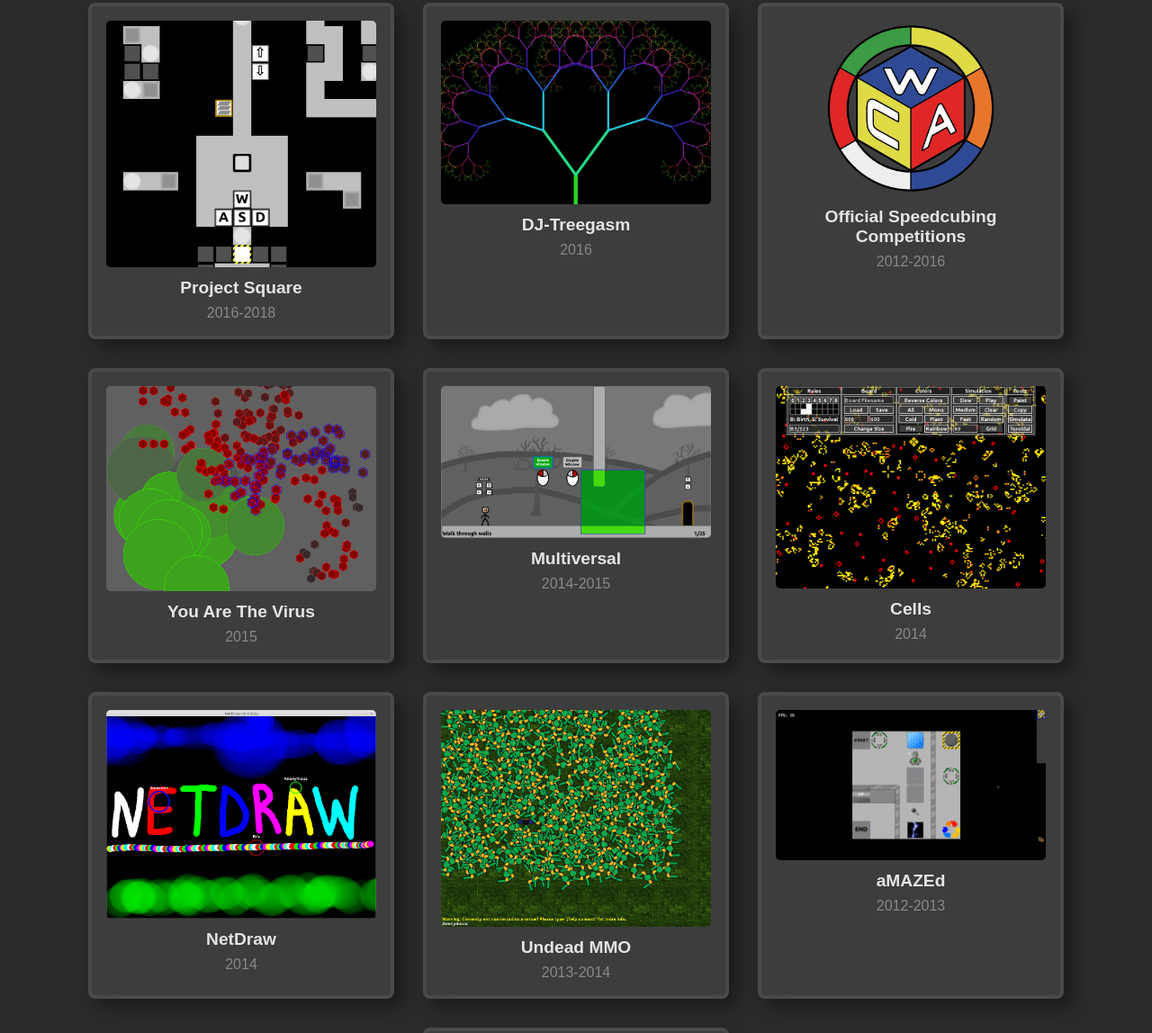
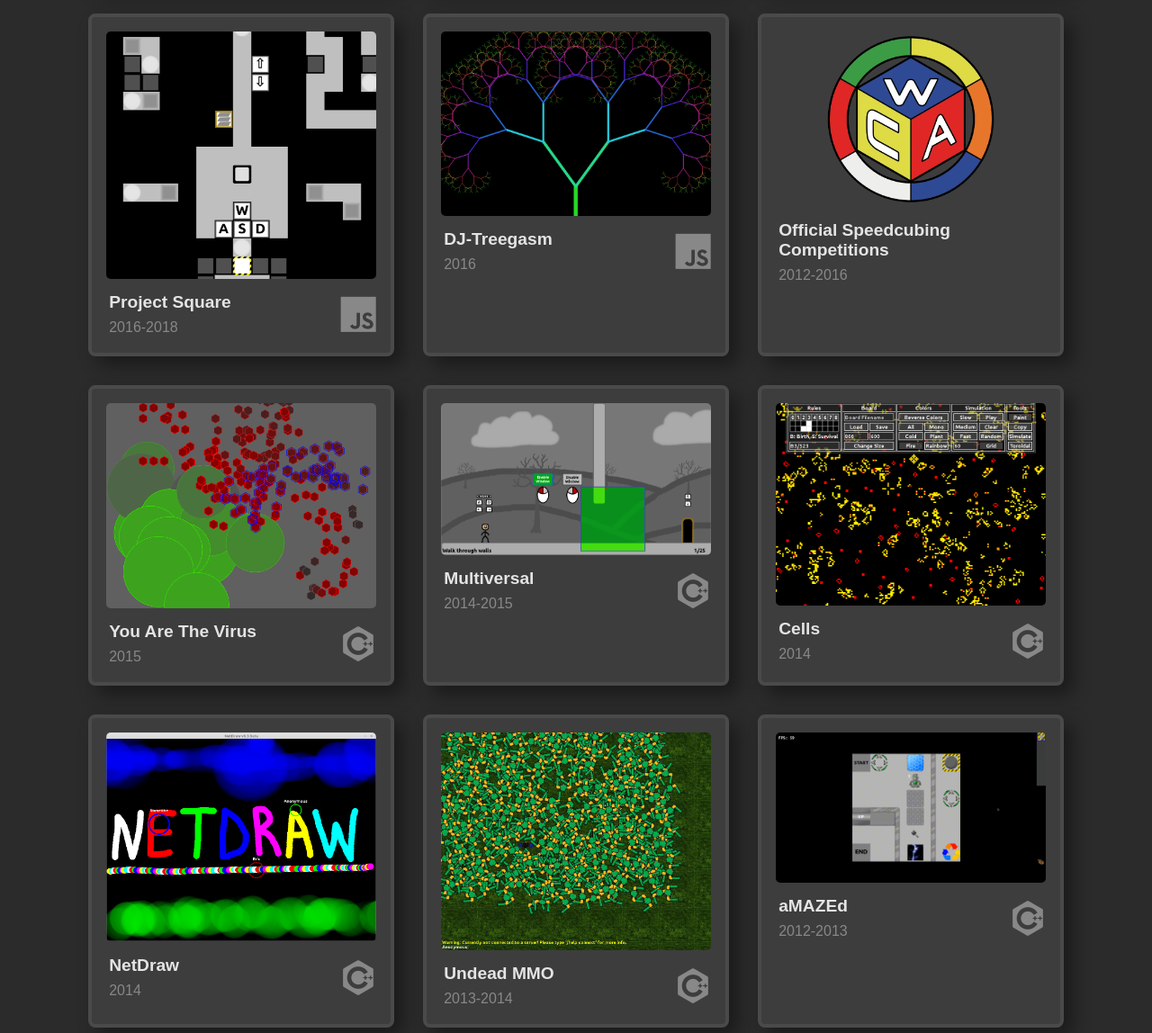
Before and after one commit to ayebear/ayebear.github.io, a plain HTML site: page index.html in a window 1280 px wide. Shown: the part 968-2116 px from the top of the page at 90% size. Drawn offline with nearby package versions, Linux system fonts and the light colour scheme.

Commit message:
Add language icons

```diff
--- a/index.html
+++ b/index.html
@@ -6,6 +6,7 @@
 	<meta name="viewport" content="width=device-width, initial-scale=1.0">
 	<meta name="theme-color" content="#000000" />
 	<link rel="stylesheet" type="text/css" href="style.css" />
+	<link rel="stylesheet" type='text/css' href="https://cdn.jsdelivr.net/gh/devicons/devicon@latest/devicon.min.css" />
 	<title>Eric Hébert</title>
 </head>
 
@@ -17,113 +18,221 @@
 			<a href="https://toroban.com/">
 				<img src="assets/toroban.webp" alt="Toroban">
 			</a>
+			<div class="info">
+				<div class="info-left">
 					<div class="title">Toroban</div>
 					<div class="year">2019-Current</div>
+				</div>
+				<div class="info-right">
+					<i class="devicon-rust-original"></i>
+				</div>
+			</div>
 		</div>
 		<div class="project">
 			<a href="https://ayebear.com/old-blog/">
 				<img src="assets/old-blog.png" alt="Old Blog">
 			</a>
+			<div class="info">
+				<div class="info-left">
 					<div class="title">Old blog on ayebear.com</div>
 					<div class="year">2014-2024</div>
+				</div>
+				<div class="info-right">
+					<i class="devicon-html5-plain"></i>
+				</div>
+			</div>
 		</div>
 		<div class="project">
 			<a href="https://ayebear.com/challenge-0.txt">
 				<img src="assets/challenge-0.png" alt="Challenge 0">
 			</a>
+			<div class="info">
+				<div class="info-left">
 					<div class="title">Challenge 0</div>
 					<div class="year">2024</div>
+				</div>
+				<div>TXT</div>
+			</div>
 		</div>
 		<div class="project">
 			<a href="https://github.com/ayebear/dashboard">
 				<img src="assets/dashboard.png" alt="Dashboard with stocks and weather">
 			</a>
+			<div class="info">
+				<div class="info-left">
 					<div class="title">Dashboard</div>
 					<div class="year">2023</div>
+				</div>
+				<div class="info-right">
+					<i class="devicon-rust-original"></i>
+				</div>
+			</div>
 		</div>
 		<div class="project">
 			<a href="https://github.com/ayebear/mandel-mt">
 				<img src="assets/mandel-mt.png" alt="Mandelbrot fractal">
 			</a>
+			<div class="info">
+				<div class="info-left">
 					<div class="title">MandelMT</div>
 					<div class="year">2022</div>
+				</div>
+				<div class="info-right">
+					<i class="devicon-rust-original"></i>
+				</div>
+			</div>
 		</div>
 		<div class="project">
 			<a href="https://ayebear.com/wordle-solver/">
 				<img src="assets/wordle-solver.png" alt="Wordle solver running">
 			</a>
+			<div class="info">
+				<div class="info-left">
 					<div class="title">Wordle Solver</div>
 					<div class="year">2022</div>
+				</div>
+				<div class="info-right">
+					<i class="devicon-javascript-plain"></i>
+				</div>
+			</div>
 		</div>
 		<div class="project">
 			<a href="https://ayebear.com/old-blog/ps/">
 				<img src="assets/project-square.png" alt="Project square">
 			</a>
+			<div class="info">
+				<div class="info-left">
 					<div class="title">Project Square</div>
 					<div class="year">2016-2018</div>
+				</div>
+				<div class="info-right">
+					<i class="devicon-javascript-plain"></i>
+				</div>
+			</div>
 		</div>
 		<div class="project">
 			<a href="https://github.com/ayebear/dj-treegasm">
 				<img src="assets/dj-treegasm.webp" alt="DJ-Treegasm">
 			</a>
+			<div class="info">
+				<div class="info-left">
 					<div class="title">DJ-Treegasm</div>
 					<div class="year">2016</div>
+				</div>
+				<div class="info-right">
+					<i class="devicon-javascript-plain"></i>
+				</div>
+			</div>
 		</div>
 		<div class="project">
 			<a href="https://www.worldcubeassociation.org/persons/2012HEBE01">
 				<img src="assets/wca.webp" alt="WCA Logo">
 			</a>
+			<div class="info">
+				<div class="info-left">
 					<div class="title">Official Speedcubing Competitions</div>
 					<div class="year">2012-2016</div>
+				</div>
+				<div class="info-right"></div>
+			</div>
 		</div>
 		<div class="project">
 			<a href="https://github.com/ayebear/you-are-the-virus">
 				<img src="assets/you-are-the-virus.png" alt="You Are The Virus">
 			</a>
+			<div class="info">
+				<div class="info-left">
 					<div class="title">You Are The Virus</div>
 					<div class="year">2015</div>
+				</div>
+				<div class="info-right">
+					<i class="devicon-cplusplus-plain"></i>
+				</div>
+			</div>
 		</div>
 		<div class="project">
 			<a href="https://github.com/ayebear/multiversal">
 				<img src="assets/multiversal.png" alt="Multiversal">
 			</a>
+			<div class="info">
+				<div class="info-left">
 					<div class="title">Multiversal</div>
 					<div class="year">2014-2015</div>
+				</div>
+				<div class="info-right">
+					<i class="devicon-cplusplus-plain"></i>
+				</div>
+			</div>
 		</div>
 		<div class="project">
 			<a href="https://github.com/ayebear/Cells">
 				<img src="assets/cells.png" alt="Cells">
 			</a>
+			<div class="info">
+				<div class="info-left">
 					<div class="title">Cells</div>
 					<div class="year">2014</div>
+				</div>
+				<div class="info-right">
+					<i class="devicon-cplusplus-plain"></i>
+				</div>
+			</div>
 		</div>
 		<div class="project">
 			<a href="https://github.com/ayebear/net-draw">
 				<img src="assets/net-draw.png" alt="NetDraw">
 			</a>
+			<div class="info">
+				<div class="info-left">
 					<div class="title">NetDraw</div>
 					<div class="year">2014</div>
+				</div>
+				<div class="info-right">
+					<i class="devicon-cplusplus-plain"></i>
+				</div>
+			</div>
 		</div>
 		<div class="project">
 			<a href="https://github.com/ayebear/undead-mmo">
 				<img src="assets/undead-mmo.jpg" alt="Undead MMO">
 			</a>
+			<div class="info">
+				<div class="info-left">
 					<div class="title">Undead MMO</div>
 					<div class="year">2013-2014</div>
+				</div>
+				<div class="info-right">
+					<i class="devicon-cplusplus-plain"></i>
+				</div>
+			</div>
 		</div>
 		<div class="project">
 			<a href="https://www.youtube.com/watch?v=NCFSuIPlOUI">
 				<img src="assets/amazed.gif" alt="aMAZEd">
 			</a>
+			<div class="info">
+				<div class="info-left">
 					<div class="title">aMAZEd</div>
 					<div class="year">2012-2013</div>
+				</div>
+				<div class="info-right">
+					<i class="devicon-cplusplus-plain"></i>
+				</div>
+			</div>
 		</div>
 		<div class="project">
 			<a href="https://ayebear.com/old-blog/games/">
 				<img src="assets/avalanche.jpg" alt="Avalanche">
 			</a>
+			<div class="info">
+				<div class="info-left">
 					<div class="title">Avalanche</div>
 					<div class="year">2011</div>
+				</div>
+				<div class="info-right">
+					<i class="devicon-cplusplus-plain"></i>
+				</div>
+			</div>
 		</div>
 	</div>
 </body>
--- a/style.css
+++ b/style.css
@@ -43,6 +43,23 @@ body {
 	height: auto;
 }
 
+.info {
+	display: flex;
+	justify-content: space-between;
+	align-items: center;
+}
+
+.info-left {
+	text-align: left;
+	padding: 0.2rem;
+}
+
+.info-right {
+	font-size: 2.5rem;
+	color: #888888;
+	padding-top: 1rem;
+}
+
 .title {
 	font-size: 1.2rem;
 	font-weight: bold;
```
Lines whose indentation alone changed are shown as unchanged.
